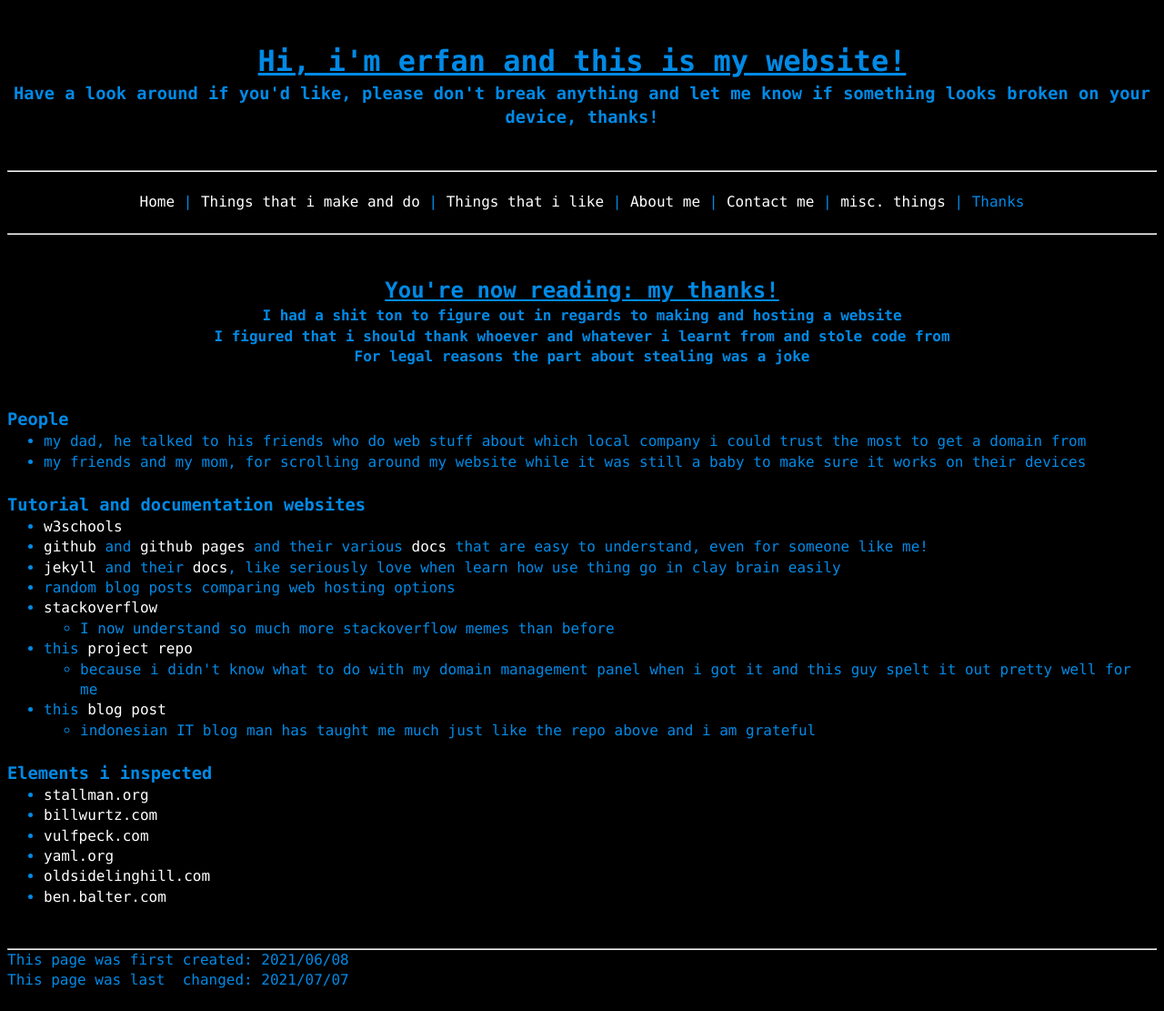
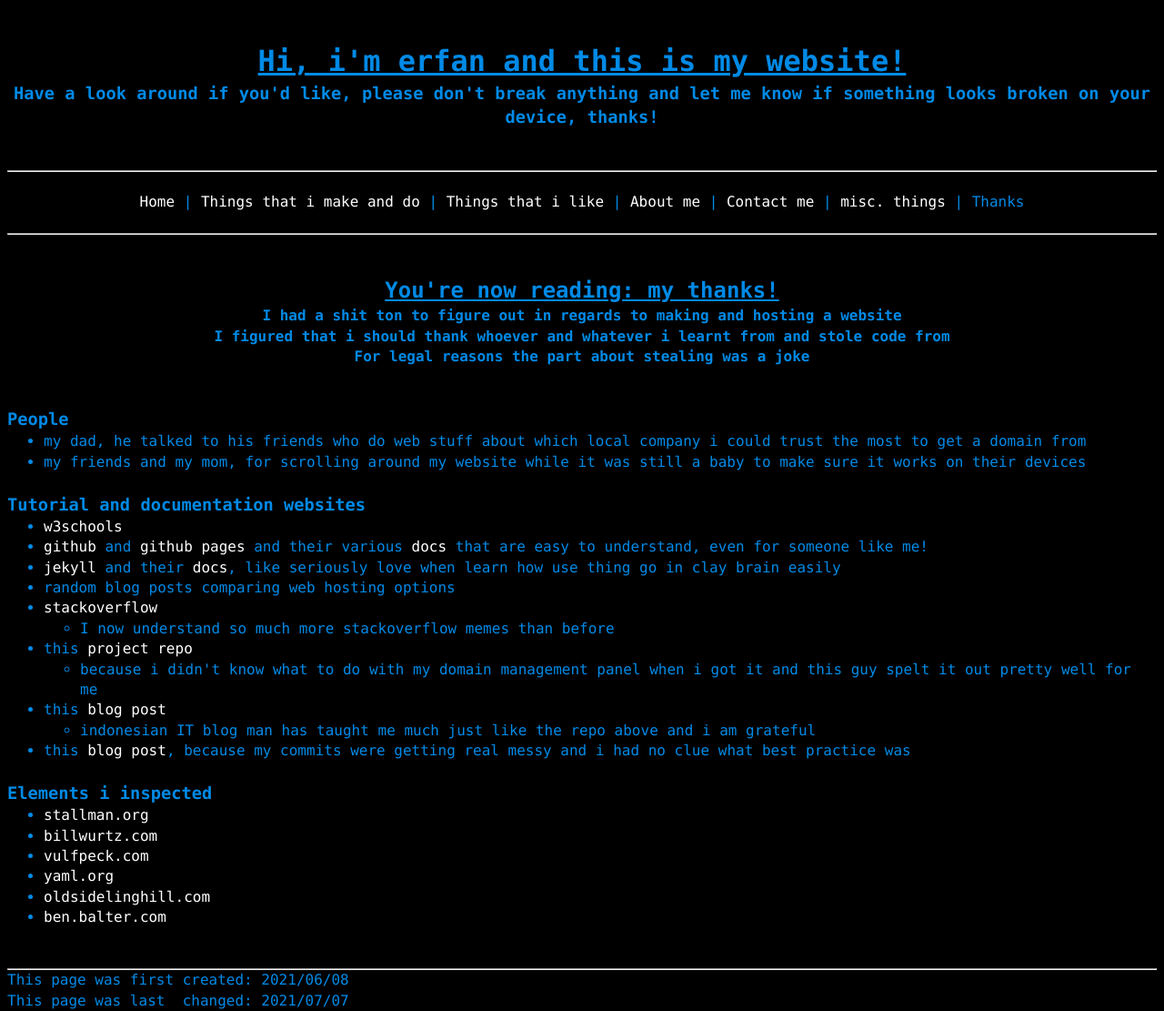
Before and after one commit to a-erfan-aa/a-erfan-aa.github.io, a Jekyll site: the page built from thanks.html, in a window 1280 px wide. Shown: the whole page at 91% size. Built offline with Jekyll 4.4.1, drawn with Linux system fonts in a browser that asks for light colours; before the commit the page ends 1089 px from its top, so only the background shows below that.

Commit message:
Update thanks.html
Hopefully from here on out the commits will be better

```diff
--- a/thanks.html
+++ b/thanks.html
@@ -44,6 +44,7 @@ lastChanged: 2021/07/07
 				<ul>
 					<li>indonesian IT blog man has taught me much just like the repo above and i am grateful</li>
 				</ul>
+			<li>this <a href="https://chris.beams.io/posts/git-commit/">blog post</a>, because my commits were getting real messy and i had no clue what best practice was</li>
 		</ul>
 </div>
 
```
